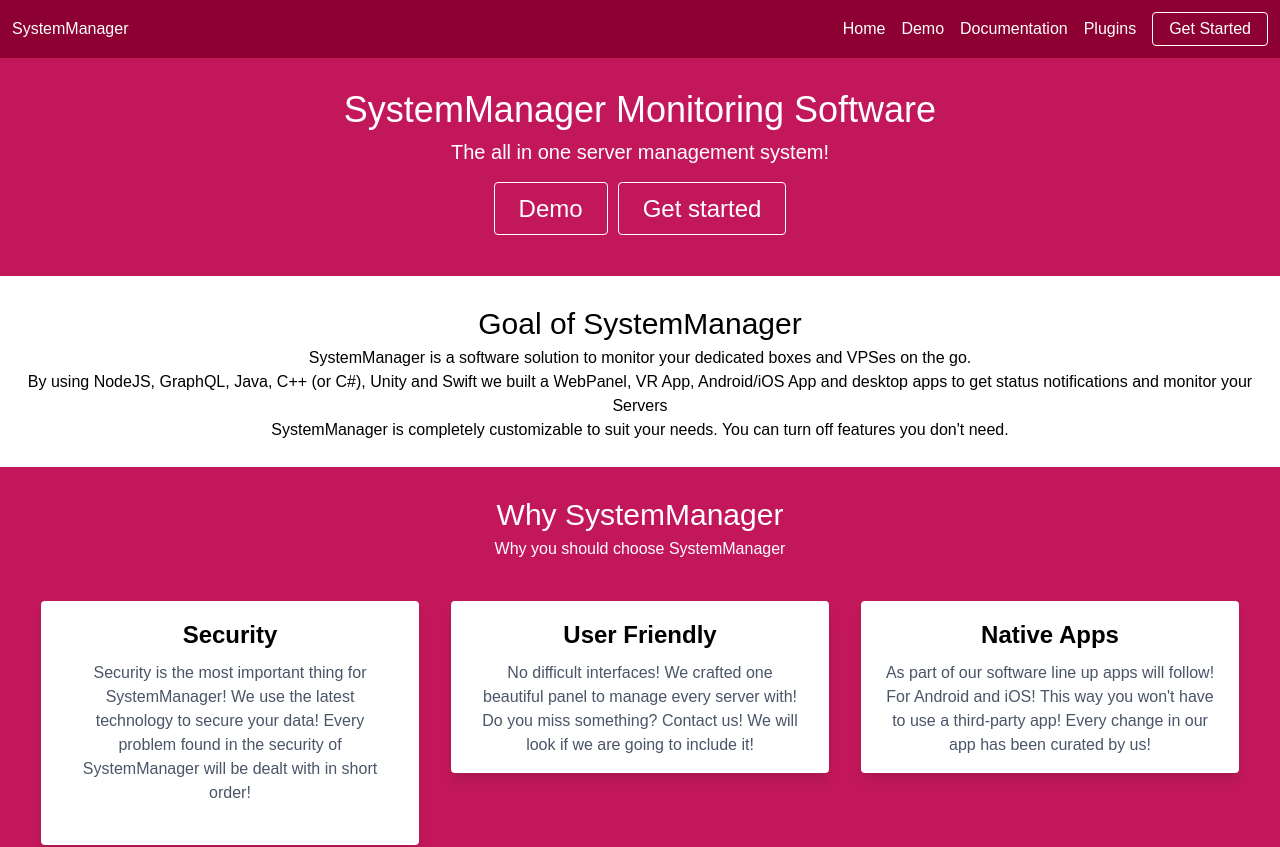
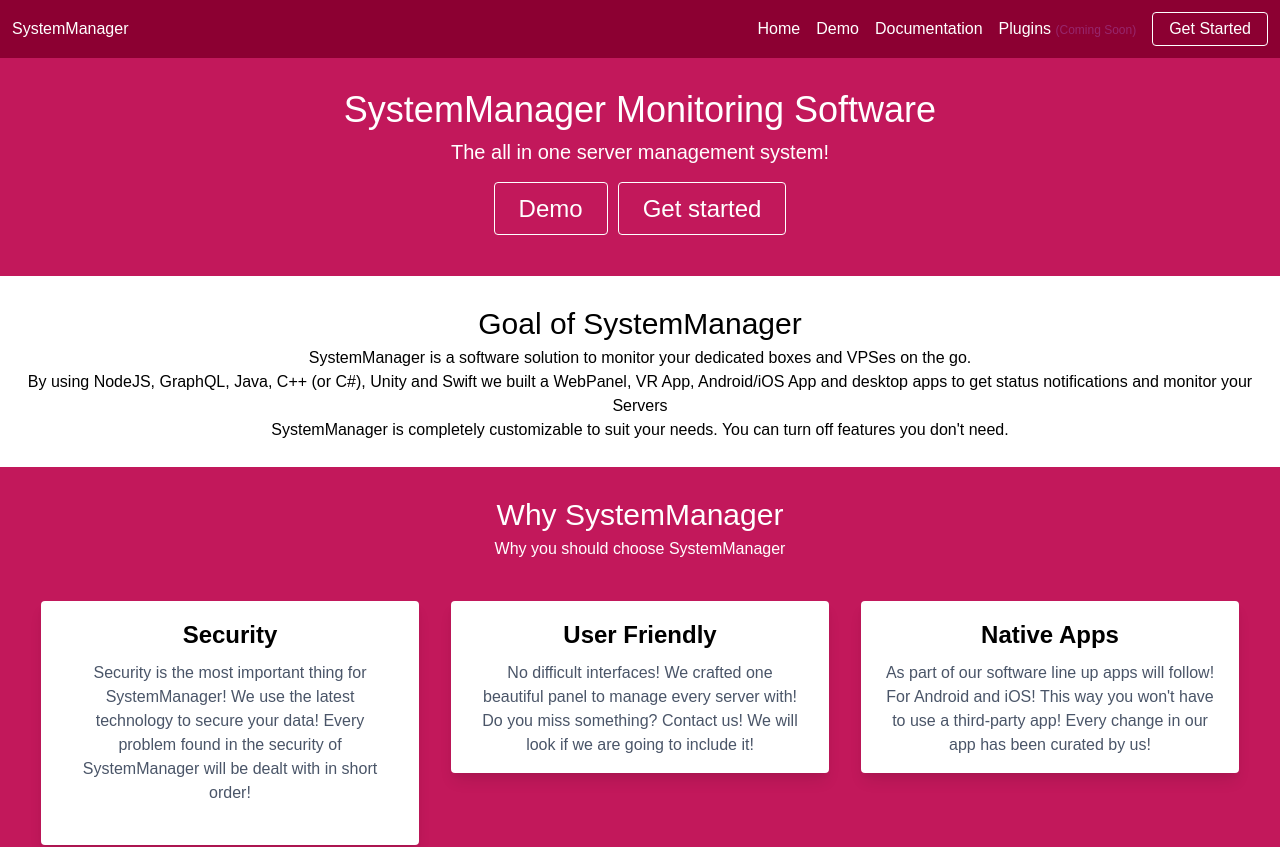
Before and after one commit to systemmanager-io/Showcase, a React (Create React App) app: page / in a window 1280 px wide. Shown: the top 847 px of the page. Built offline with nearby package versions, Linux system fonts and the light colour scheme; a web font is replaced by a local one.

Commit message:
Trying something via my Web IDE, i have no livepreview when doing this

```diff
--- a/src/components/Navbar.js
+++ b/src/components/Navbar.js
@@ -43,7 +43,7 @@ export default class SystemManagerShowcaseNavbar extends React.Component {
                               to="/documentation">Documentation</Link>
                         <Link title="Plugins for SystemManager"
                               className="block mt-4 lg:inline-block lg:mt-0 text-white primary-light-text mr-4"
-                              to="/plugins">Plugins</Link>
+                              to="/plugins">Plugins <span className="text-xs text-pink-800">(Coming Soon)</span></Link>
 
                         <Link title="Download SystemManager"
                               className="inline-block px-4 py-2 leading-none border rounded text-white border-white hover:border-transparent primary-light-text hover:bg-white mt-4 lg:mt-0"
```
